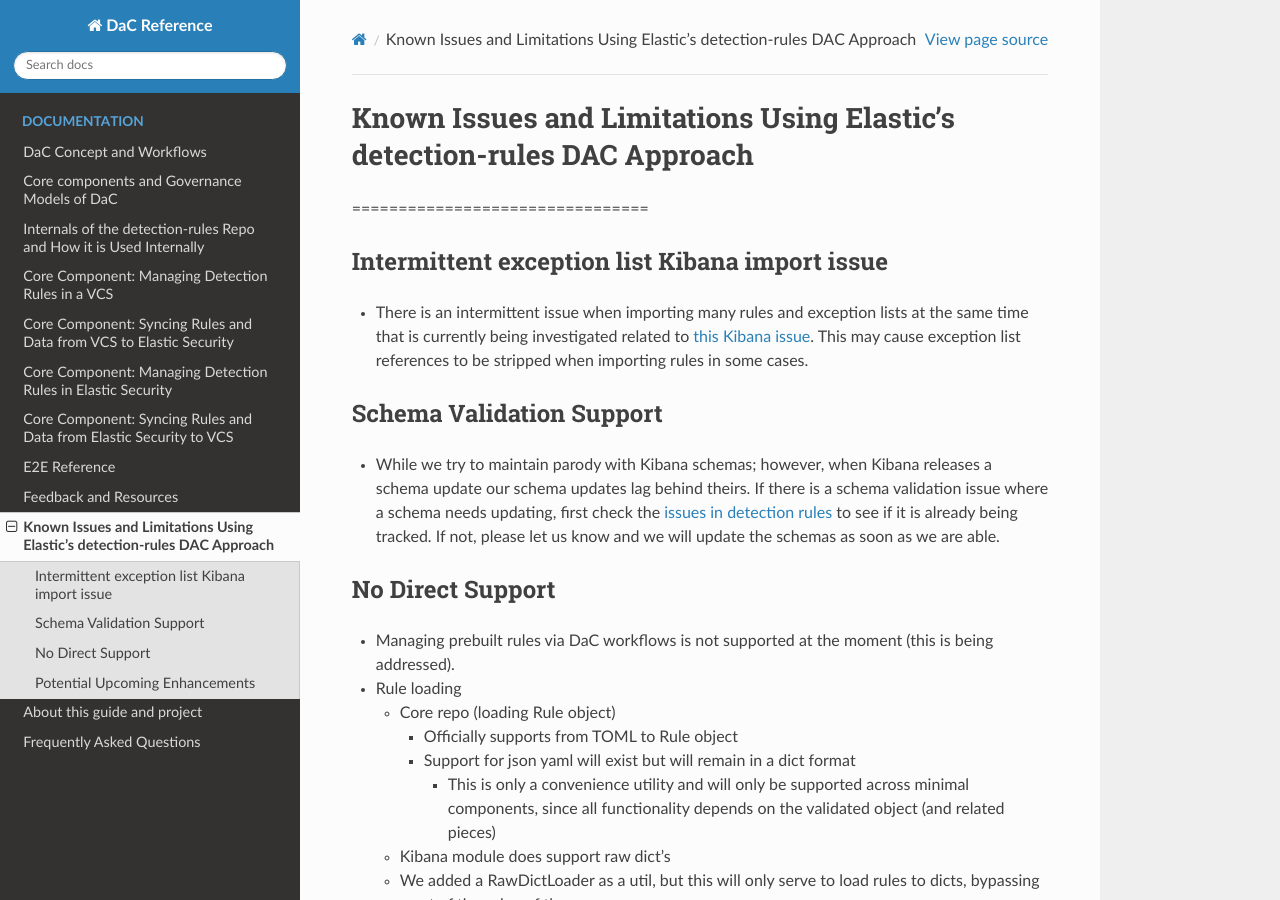
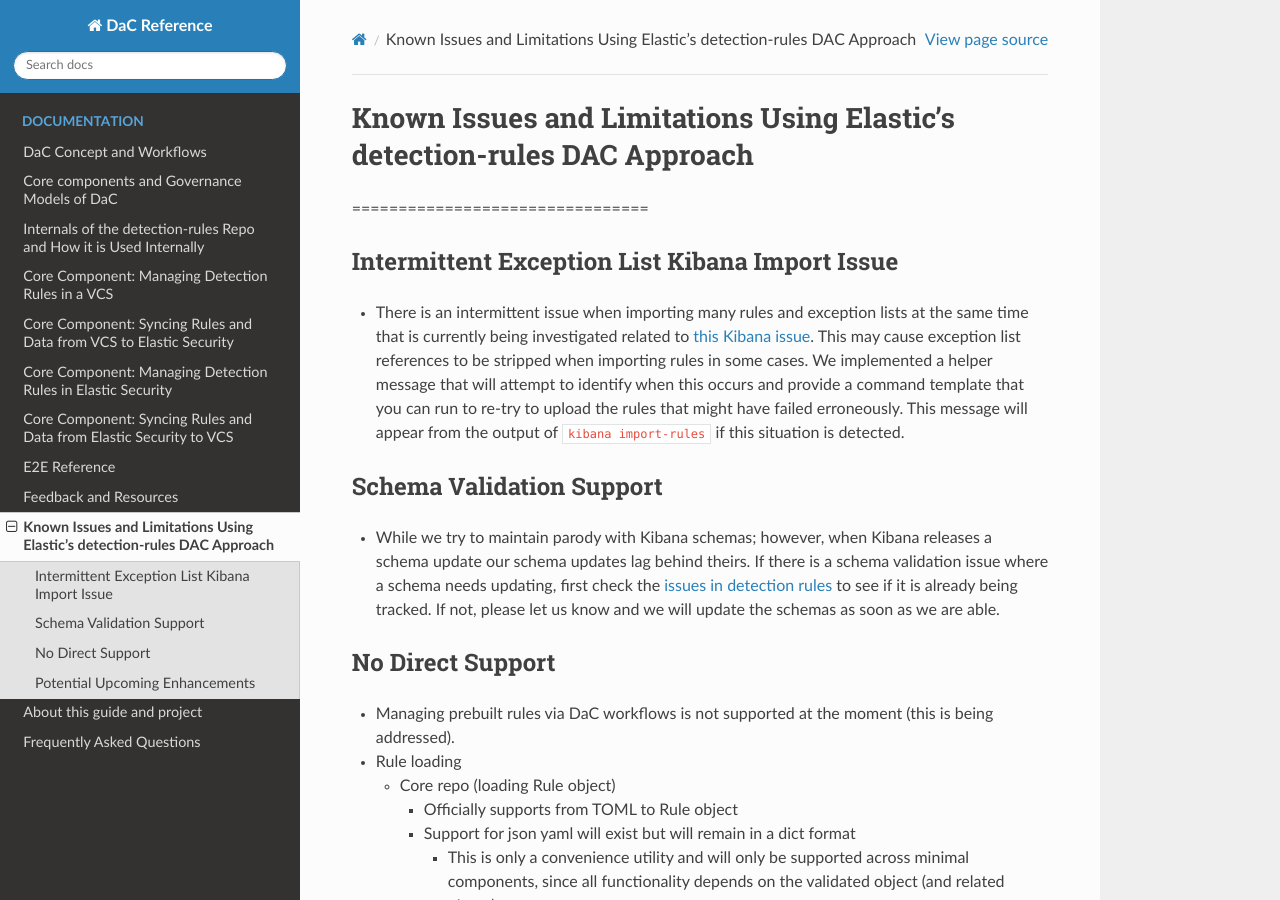
Before and after one commit to elastic/DaC-Reference, a Sphinx documentation site: the page built from docs/known_limitations.md, in a window 1280 px wide and 900 px high. Built offline with Sphinx 7.4.7 and the Read the Docs theme 2.0.0, drawn with Linux system fonts in a browser that asks for light colours.

Commit message:
Add helper message note

```diff
--- a/docs/known_limitations.md
+++ b/docs/known_limitations.md
@@ -1,9 +1,9 @@
 # Known Issues and Limitations Using Elastic's detection-rules DAC Approach
 ================================
 
-## Intermittent exception list Kibana import issue
+## Intermittent Exception List Kibana Import Issue
 
-- There is an intermittent issue when importing many rules and exception lists at the same time that is currently being investigated related to [this Kibana issue](https://github.com/elastic/kibana/issues/143864). This may cause exception list references to be stripped when importing rules in some cases.
+- There is an intermittent issue when importing many rules and exception lists at the same time that is currently being investigated related to [this Kibana issue](https://github.com/elastic/kibana/issues/143864). This may cause exception list references to be stripped when importing rules in some cases. We implemented a helper message that will attempt to identify when this occurs and provide a command template that you can run to re-try to upload the rules that might have failed erroneously. This message will appear from the output of `kibana import-rules` if this situation is detected.
 
 ## Schema Validation Support
 
```
